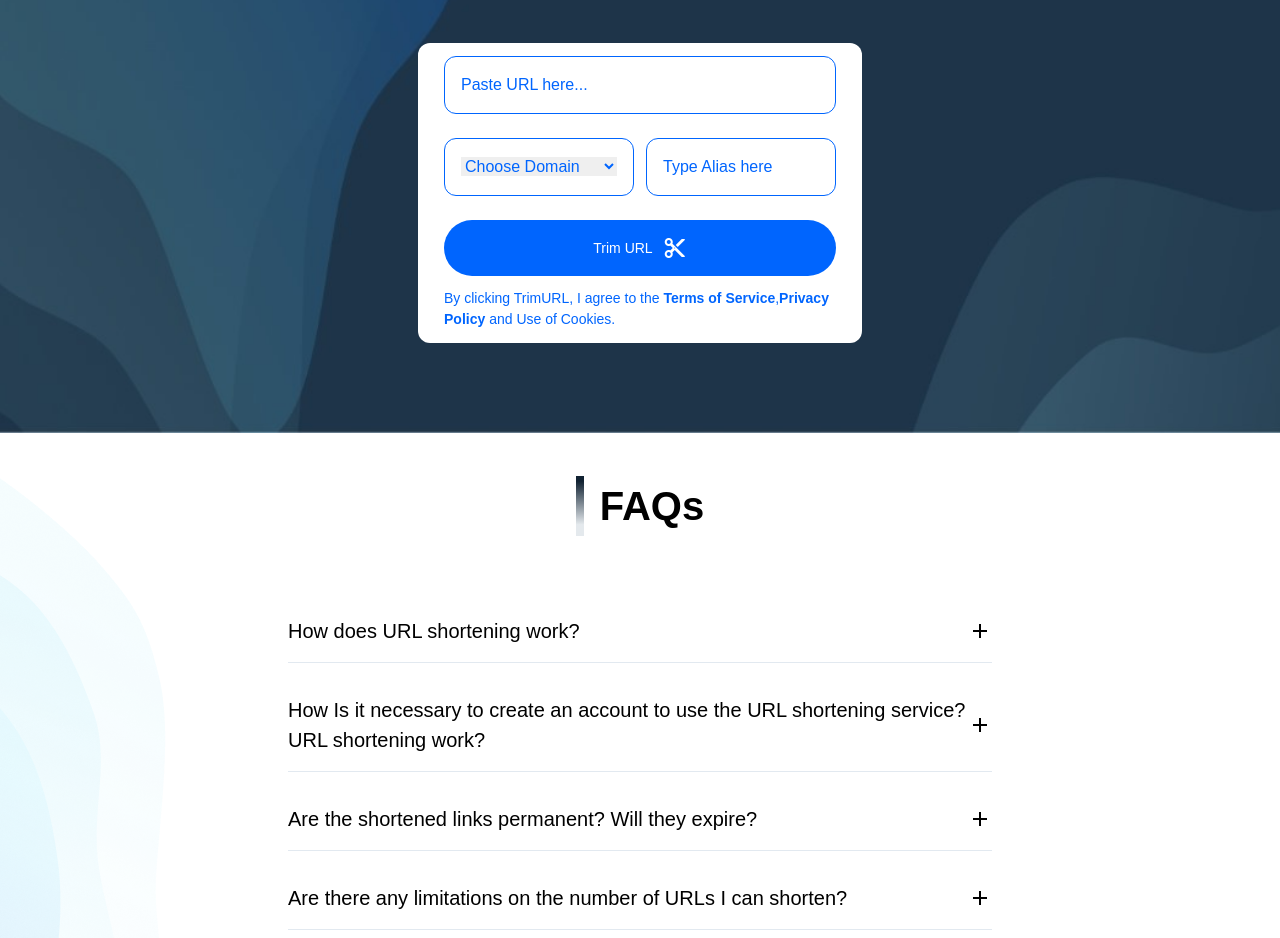
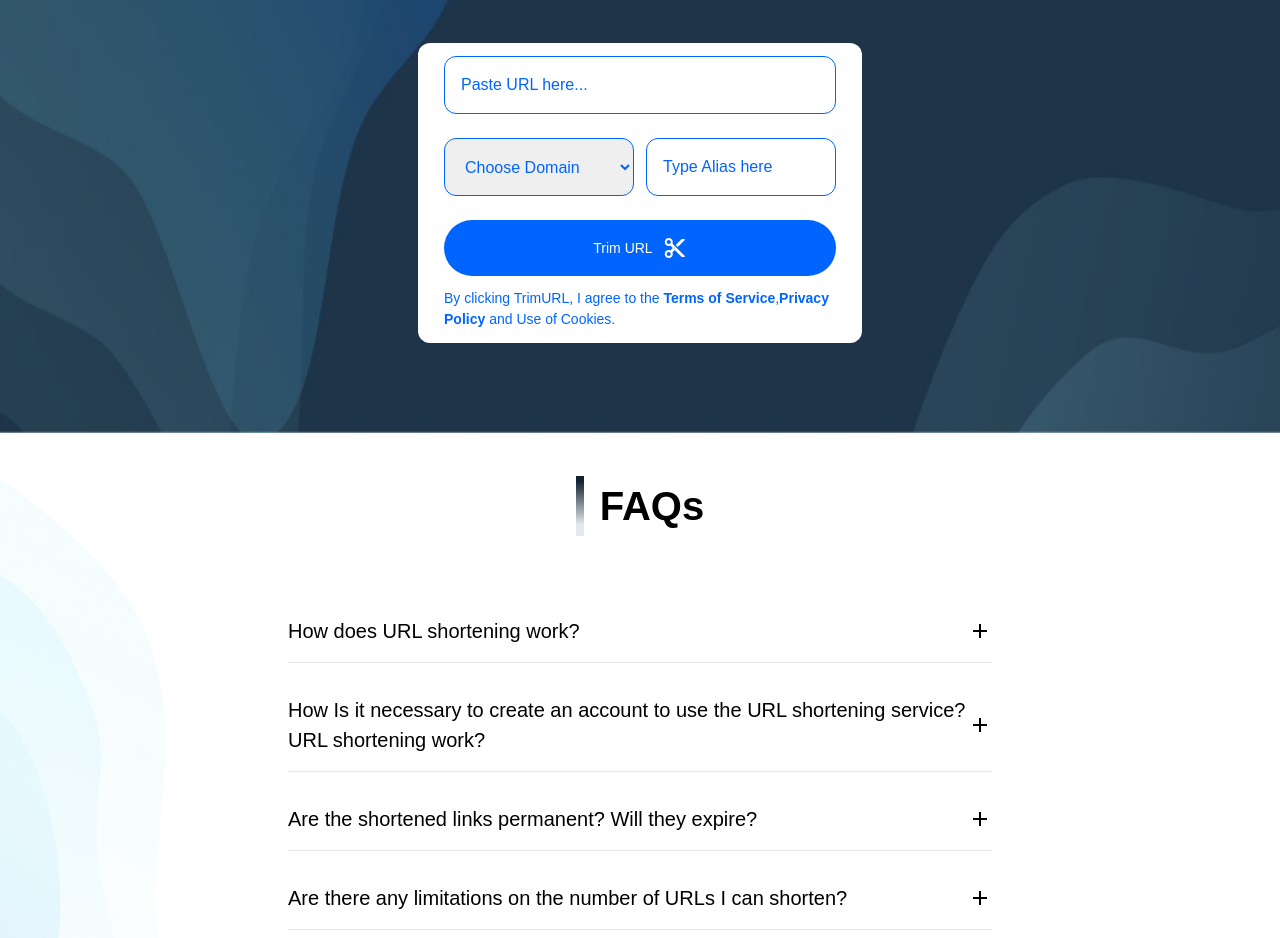
Before and after one commit to raheenah/Q2-Assignment-1-, a website: page Assignment-1/Assignment-6/index.html in a window 1280 px wide. Shown: the part 3420-4358 px from the top of the page. Drawn offline with nearby package versions, Linux system fonts and the light colour scheme.

Commit message:
Select bg transparent

```diff
--- a/Assignment-1/Assignment-6/index.html
+++ b/Assignment-1/Assignment-6/index.html
@@ -282,7 +282,7 @@
                 class="flex flex-col gap-[40px] items-center lg:items-start text-center lg:text-start"
               >
                 <span
-                  class="material-symbols-outlined text-blue   bg-light_blue_icon inline-block p-7 text-[20px] text-center rounded-full"
+                  class="material-symbols-outlined text-blue bg-light_blue_icon inline-block p-7 text-[20px] text-center rounded-full"
                 >
                   link
                 </span>
@@ -297,7 +297,7 @@
 
               <div class="flex flex-col gap-[40px] items-center lg:items-start">
                 <span
-                  class="material-symbols-outlined text-blue   bg-light_blue_icon inline-block p-7 text-[20px] text-center rounded-full"
+                  class="material-symbols-outlined text-blue bg-light_blue_icon inline-block p-7 text-[20px] text-center rounded-full"
                 >
                   edit
                 </span>
@@ -316,7 +316,7 @@
             >
               <div class="flex flex-col gap-[40px] items-center lg:items-start">
                 <span
-                  class="material-symbols-outlined text-blue   bg-light_blue_icon inline-block p-7 text-[20px] text-center rounded-full"
+                  class="material-symbols-outlined text-blue bg-light_blue_icon inline-block p-7 text-[20px] text-center rounded-full"
                 >
                   widgets
                 </span>
@@ -332,7 +332,7 @@
 
               <div class="flex flex-col gap-[40px] items-center lg:items-start">
                 <span
-                  class="material-symbols-outlined bg-light_blue_icon text-blue  inline-block p-7 text-[20px] text-center rounded-full"
+                  class="material-symbols-outlined bg-light_blue_icon text-blue inline-block p-7 text-[20px] text-center rounded-full"
                 >
                   query_stats
                 </span>
@@ -542,13 +542,10 @@
                   </div>
 
                   <div class="flex w-full gap-[12px]">
-                    <div
-                      class="w-full border-[1px] border-blue rounded-[12px] text-blue p-4"
-                    >
                     <select
                       name="category"
                       id="category"
-                        class="w-full b-0 bg-transparent"
+                      class="w-full b-0 bg-transparent border-[1px] border-blue rounded-[12px] text-blue p-4"
                     >
                       <option value="select" selected disabled>
                         Choose Domain
@@ -558,7 +555,6 @@
                       <option value="account">Account</option>
                       <option value="security">Security</option>
                     </select>
-                    </div>
                     <input
                       type="text"
                       placeholder="Type Alias here"
```
Lines whose indentation alone changed are shown as unchanged.
